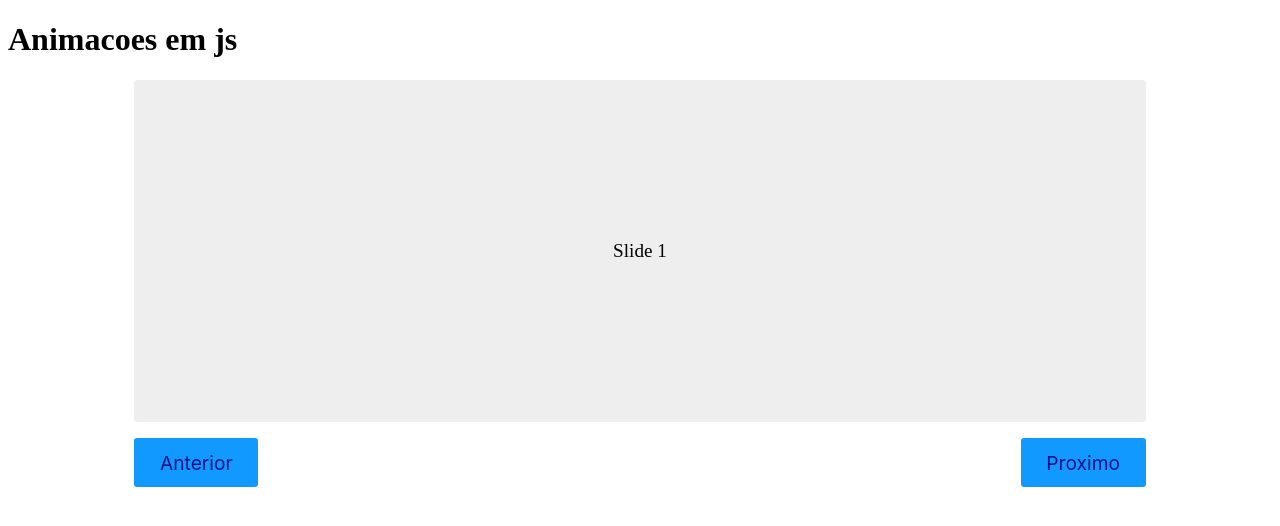
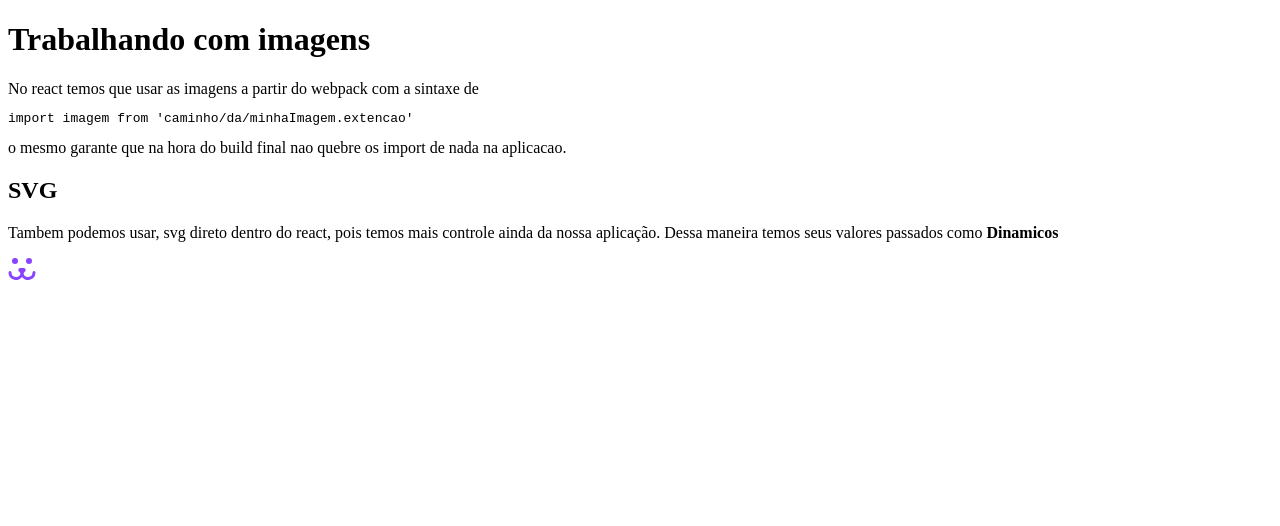
Before and after one commit to renanssantos1/react-completo-Origamid, a React (Create React App) app in the folder react-para-iniciantes/0205/meuapp/: page / in a window 1280 px wide. Shown: the top 526 px of the page. Built offline with nearby package versions, Linux system fonts and the light colour scheme.

Commit message:
svg e animacoes

```diff
--- a/react-para-iniciantes/0205/meuapp/src/App.js
+++ b/react-para-iniciantes/0205/meuapp/src/App.js
@@ -1,10 +1,10 @@
 import React from "react";
-import Animacoes02 from "./components/0505/Animacoes02";
+import Imagens from "./components/0506/Imagens";
 
 const App = () => {
   return (
     <div>
-      <Animacoes02 />
+      <Imagens />
     </div>
   );
 };
--- /dev/null
+++ b/react-para-iniciantes/0205/meuapp/src/components/0506/DogSvg.js
@@ -0,0 +1,22 @@
+import React from "react";
+
+function DogSvg({ color }) {
+  return (
+    <svg
+      width="28"
+      height="22"
+      viewBox="0 0 28 22"
+      fill="none"
+      xmlns="http://www.w3.org/2000/svg"
+    >
+      <path
+        d="M14 10h1.652c1.708 0 2.63 2.004 1.518 3.302l-1.618 1.887A4.501 4.501 0 0024.5 14.5a1.5 1.5 0 013 0A7.5 7.5 0 0114 19 7.5 7.5 0 01.5 14.5a1.5 1.5 0 013 0 4.5 4.5 0 008.948.689l-1.618-1.887C9.718 12.004 10.64 10 12.35 10H14z"
+        fill={color}
+      />
+      <circle cx="21" cy="3" r="3" fill={color} />
+      <circle cx="7" cy="3" r="3" fill={color} />
+    </svg>
+  );
+}
+
+export default DogSvg;
--- /dev/null
+++ b/react-para-iniciantes/0205/meuapp/src/components/0506/Imagens.js
@@ -0,0 +1,25 @@
+import React from "react";
+import DogSvg from "./DogSvg";
+
+function Imagens() {
+  return (
+    <div>
+      <h1>Trabalhando com imagens </h1>
+      <p>
+        No react temos que usar as imagens a partir do webpack com a sintaxe de{" "}
+        <pre>import imagem from 'caminho/da/minhaImagem.extencao'</pre>o mesmo
+        garante que na hora do build final nao quebre os import de nada na
+        aplicacao.
+      </p>
+      <h2>SVG</h2>
+      <p>
+        Tambem podemos usar, svg direto dentro do react, pois temos mais
+        controle ainda da nossa aplicação. Dessa maneira temos seus valores
+        passados como <strong>Dinamicos</strong>
+      </p>
+      <DogSvg color="#84f" />
+    </div>
+  );
+}
+
+export default Imagens;
```
